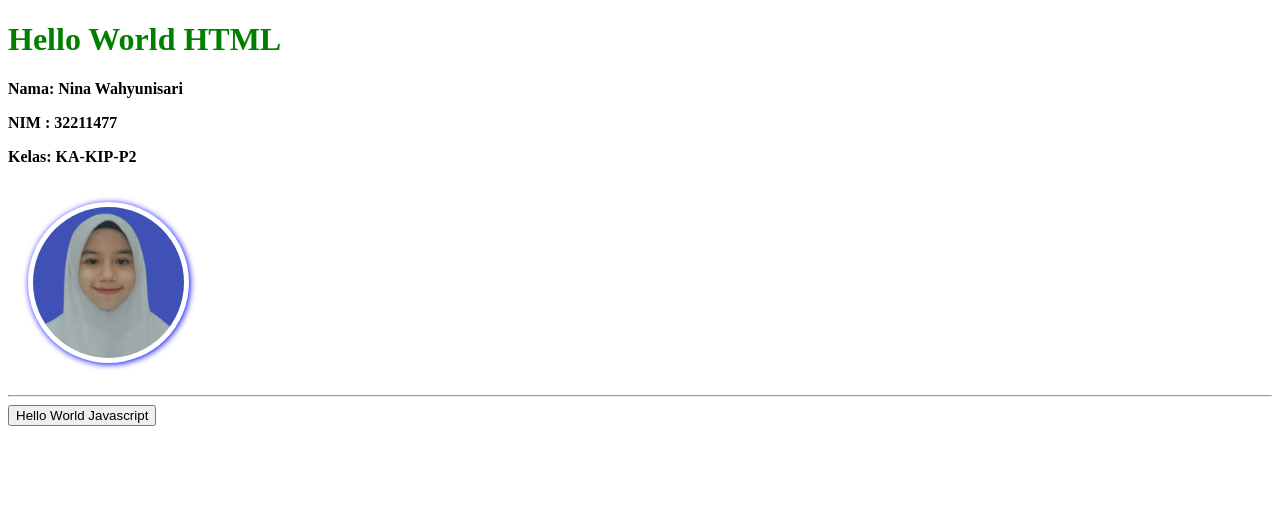
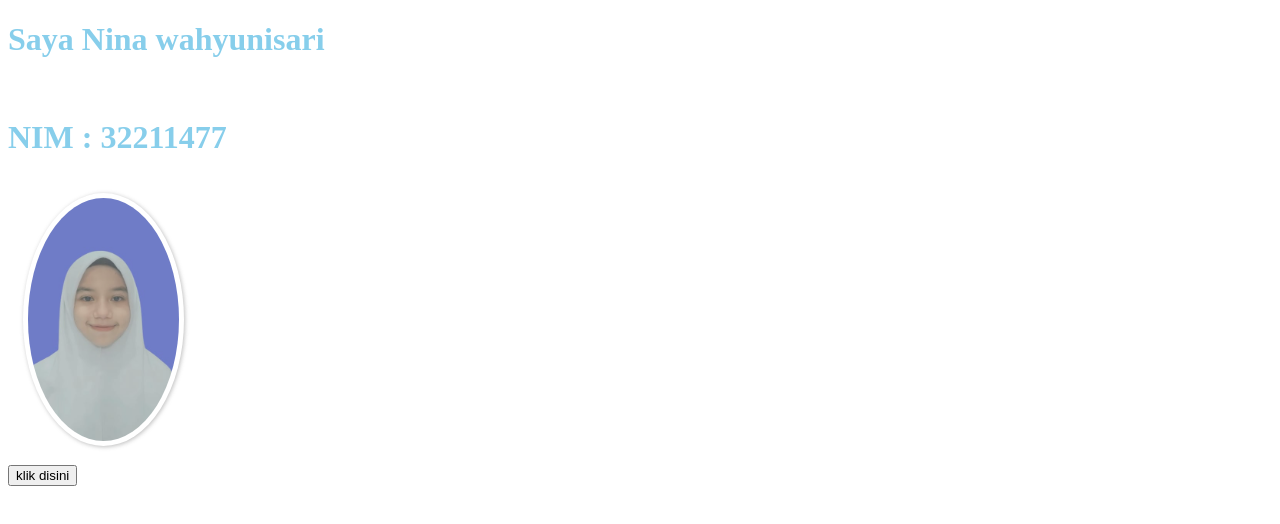
Before and after one commit to ninapweb26/ninaprofil.github.io, a plain HTML site: page Index.html in a window 1280 px wide. Drawn offline with Linux system fonts and the light colour scheme.

Commit message:
Update Index.html

```diff
--- a/Index.html
+++ b/Index.html
@@ -1,50 +1,37 @@
 <!DOCTYPE html>
 <html>
 <head>
-  <title></title>
-</head>
-<body>
-
-</body>
-</html>
-<style>
+	<meta charset="utf-8">
+	<meta name="viewport" content="width=device-width, initial-scale=1">
+	<title>my profile</title>
+	<style type="text/css">
 		h1{
-    color: green;
+			color: skyblue;
 			cursor: pointer;
 			transition: 0.2s;
 		}
-  h1:hover{
-    color: pink;
-    letter-spacing: : 5px;
-  }
-
 		img{
 			width: 4cm;
-    height: 4cm;
-    object-fit: cover;
 			border-radius: 50%;
-    box-shadow: 1px 1px 6px blue;
+			box-shadow: 1px 1px 4px darkgray;
 			padding: 5px;
 			background: white;
-    transition: .2s;
-    margin: 20px;
-    opacity: 65%
-    white: 50px;
+			margin: 15px;
+			transition: 0.2s;
+			opacity: 75%;
 		}
 
 		img:hover{
 			transform: scale(1.2);
 			opacity: 100%;
-    box-shadow: 1px 1px 5px pink;
+			box-shadow: 1px 1px 6px red;
 		}
 	</style>
-
-<h1>Hello World HTML</h1>
-<p><b>Nama: Nina Wahyunisari</b></p>
-<p><b>NIM    : 32211477</b></p>
-<p><b>Kelas: KA-KIP-P2</b></p>
-
-<img src="foto.jpg">
-
-<hr>
-<button onclick="alert('Hello Javascript!')">Hello World Javascript</button>
+</head>
+<body>
+	<h1>Saya Nina wahyunisari</h1><br>
+	<h1>NIM : 32211477 </h1>
+	<img src="foto.jpg"><br>
+	<button onclick="alert('hello world javascript!')">klik disini</button>
+</body>
+</html>
```
Lines whose indentation alone changed are shown as unchanged.
